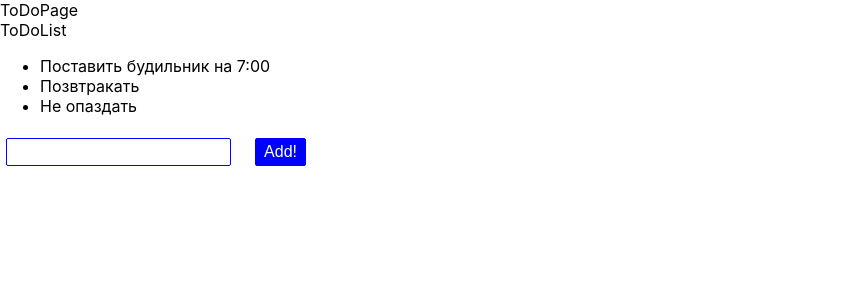
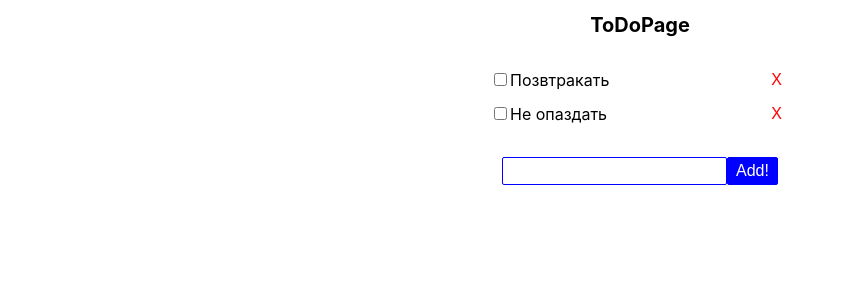
Before and after one commit to fs/itis-course-2020-2021-fe, a React (Create React App) app: page / in a window 1280 px wide. Shown: the top 300 px of the page, without its empty margins (0-845 px from the left). Built offline with nearby package versions, Linux system fonts and the light colour scheme.

Commit message:
Lession 3 (#4)
* ui completed

* lesson complete

```diff
--- a/src/components/atoms/Button/Button.js
+++ b/src/components/atoms/Button/Button.js
@@ -1,20 +1,30 @@
 import styled from 'styled-components';
 
 const StyledButton = styled.button(
-  ({ primary }) => `
+  ({ primary, error, outlined }) => `
     color: ${primary ? 'white' : 'blue'};
+    ${error && 'color: red'};
     background-color: ${primary ? 'blue' : 'white'};
     font-size: 16px;
     border-radius: 2px;
     border: 1px solid blue;
+    ${error && 'border: 1px solid red'};
     padding: 4px 8px;
     cursor: pointer;
+
+    :disabled {
+      border: 1px solid gray;
+      background-color: grey;
+      color: white;
+      cursor: auto;
+    }
+    ${outlined && 'border: 0'};
 `,
 );
 
 const Button = (props) => {
-  const { primary, children } = props;
-  return <StyledButton primary={primary}>{children}</StyledButton>;
+  const { children, ...otherProps } = props;
+  return <StyledButton {...otherProps}>{children}</StyledButton>;
 };
 
 export default Button;
--- /dev/null
+++ b/src/components/atoms/Checkbox/Checkbox.js
@@ -0,0 +1,9 @@
+import styled from 'styled-components';
+
+const StyledCheckBox = styled.input`
+  cursor: pointer;
+`;
+
+const CheckBox = (props) => <StyledCheckBox {...props} type="checkbox" />;
+
+export default CheckBox;
--- /dev/null
+++ b/src/components/atoms/Checkbox/index.js
@@ -0,0 +1 @@
+export { default } from './Checkbox';
--- a/src/components/atoms/Input/Input.js
+++ b/src/components/atoms/Input/Input.js
@@ -5,8 +5,21 @@ const StyledInput = styled.input`
   border-radius: 2px;
   border: 1px solid blue;
   padding: 4px 8px;
+
+  :focus {
+    border: 1px solid blue;
+  }
+
+  :disabled {
+    border: 1px solid gray;
+  }
 `;
 
-const Input = () => <StyledInput />;
+const Input = ({ onChange, ...props }) => {
+  const handleChange = (ev) => {
+    onChange(ev.target.value);
+  };
+  return <StyledInput {...props} onChange={handleChange} />;
+};
 
 export default Input;
--- a/src/components/atoms/ToDoListItem/ToDoListItem.js
+++ b/src/components/atoms/ToDoListItem/ToDoListItem.js
@@ -1,6 +1,15 @@
+import styled from 'styled-components';
+
+const StyledListItem = styled.li`
+  min-width: 300px;
+  display: flex;
+  align-items: center;
+  margin-bottom: 8px;
+`;
+
 const ToDoListItem = (props) => {
   const { children } = props;
-  return <li>{children}</li>;
+  return <StyledListItem>{children}</StyledListItem>;
 };
 
 export default ToDoListItem;
--- a/src/components/molecules/ToDoForm/ToDoForm.js
+++ b/src/components/molecules/ToDoForm/ToDoForm.js
@@ -1,3 +1,4 @@
+import { useState } from 'react';
 import styled from 'styled-components';
 
 import Button from '../../atoms/Button';
@@ -10,11 +11,24 @@ const Wrapper = styled.div`
   max-width: 300px;
 `;
 
-const ToDoForm = () => (
-  <Wrapper>
-    <Input />
-    <Button primary>Add!</Button>
-  </Wrapper>
-);
+const defaultValue = '';
+
+const ToDoForm = ({ disabled, onSubmit }) => {
+  const [value, setValue] = useState(defaultValue);
+
+  const handleSubmit = () => {
+    onSubmit(value);
+    setValue(defaultValue);
+  };
+
+  return (
+    <Wrapper>
+      <Input disabled={disabled} onChange={setValue} value={value} />
+      <Button primary disabled={disabled} onClick={handleSubmit}>
+        Add!
+      </Button>
+    </Wrapper>
+  );
+};
 
 export default ToDoForm;
--- a/src/components/molecules/ToDoList/ToDoList.js
+++ b/src/components/molecules/ToDoList/ToDoList.js
@@ -1,16 +1,31 @@
+import styled from 'styled-components';
+import Button from '../../atoms/Button';
+import CheckBox from '../../atoms/Checkbox';
 import ToDoListItem from '../../atoms/ToDoListItem/ToDoListItem';
 
+const List = styled.ul`
+  list-style: none;
+  padding: 0;
+`;
+
+const StyledButton = styled(Button)`
+  margin-left: auto;
+`;
+
 const ToDoList = (props) => {
-  const { list } = props;
+  const { list, onRemove } = props;
   return (
-    <>
-      <div>ToDoList</div>
-      <ul>
-        {list.map((listItem) => (
-          <ToDoListItem>{listItem.text}</ToDoListItem>
-        ))}
-      </ul>
-    </>
+    <List>
+      {list.map((listItem, i) => (
+        <ToDoListItem key={`${i}-${listItem.text}`}>
+          <CheckBox />
+          {listItem.text}
+          <StyledButton error outlined onClick={() => onRemove(i)}>
+            X
+          </StyledButton>
+        </ToDoListItem>
+      ))}
+    </List>
   );
 };
 
--- a/src/components/pages/ToDoPage/ToDoPage.js
+++ b/src/components/pages/ToDoPage/ToDoPage.js
@@ -1,14 +1,36 @@
+import { useState } from 'react';
+import styled from 'styled-components';
 import ToDoList from '../../molecules/ToDoList';
 import ToDoForm from '../../molecules/ToDoForm';
 
-const list = [{ text: 'Поставить будильник на 7:00' }, { text: 'Позвтракать' }, { text: 'Не опаздать' }];
+const Wrapper = styled.div`
+  max-width: 400px;
+  margin: 0 auto;
+  display: flex;
+  flex-direction: column;
+  align-items: center;
+`;
 
-const ToDoPage = () => (
-  <>
-    <div>ToDoPage</div>
-    <ToDoList list={list} />
-    <ToDoForm />
-  </>
-);
+const Title = styled.h1`
+  font-size: 20px;
+`;
+
+const initialList = [{ text: 'Позвтракать' }, { text: 'Не опаздать' }];
+
+const ToDoPage = () => {
+  const [list, setList] = useState(initialList);
+  const onAddNewListItem = (value) => {
+    setList([...list, { text: value }]);
+  };
+  const handleRemove = (i) => setList(list.filter((elem, index) => i !== index));
+
+  return (
+    <Wrapper>
+      <Title>ToDoPage</Title>
+      <ToDoList list={list} onRemove={handleRemove} />
+      <ToDoForm onSubmit={onAddNewListItem} />
+    </Wrapper>
+  );
+};
 
 export default ToDoPage;
```
